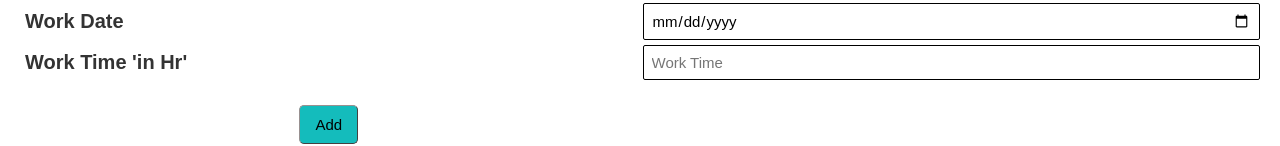
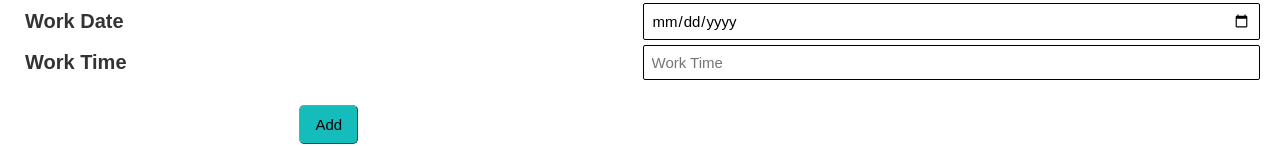
Before and after one commit to Imvikas021/frontend_erp, a React (Create React App) app: page /task/thingstodo in a window 1280 px wide. Shown: the part 188-334 px from the top of the page. Built offline with nearby package versions, Linux system fonts and the light colour scheme; no server answers; sample sign-in values are in the browser's storage.

Commit message:
update thingstodo

```diff
--- a/src/components/pages/Thingstodo.js
+++ b/src/components/pages/Thingstodo.js
@@ -41,7 +41,7 @@ const Thingstodo = () => {
       <input type='text'  name='work_details' placeholder='Work Details' onChange={handleChange}/>
       <label>Work Date</label>
       <input type='date' name='work_date' placeholder='Work Date' onChange={handleChange}/>
-      <label>Work Time 'in Hr'</label>
+      <label>Work Time</label>
       <input type='int' name='work_time' placeholder='Work Time' onChange={handleChange}/>
       <div>
         <button type='submit' id='submit' name='button'>Add</button>
--- a/src/components/pages/Thingstodone.js
+++ b/src/components/pages/Thingstodone.js
@@ -23,7 +23,7 @@ function Thingstodone() {
                     <th>Project Name</th>
                     <th>Work Details</th>
                     <th>Work Date</th>
-                    <th>Work Time</th>
+                    <th>Work Time (Hr)</th>
                   </tr>
             </thead>
             <tbody className='table6-content'>
```
